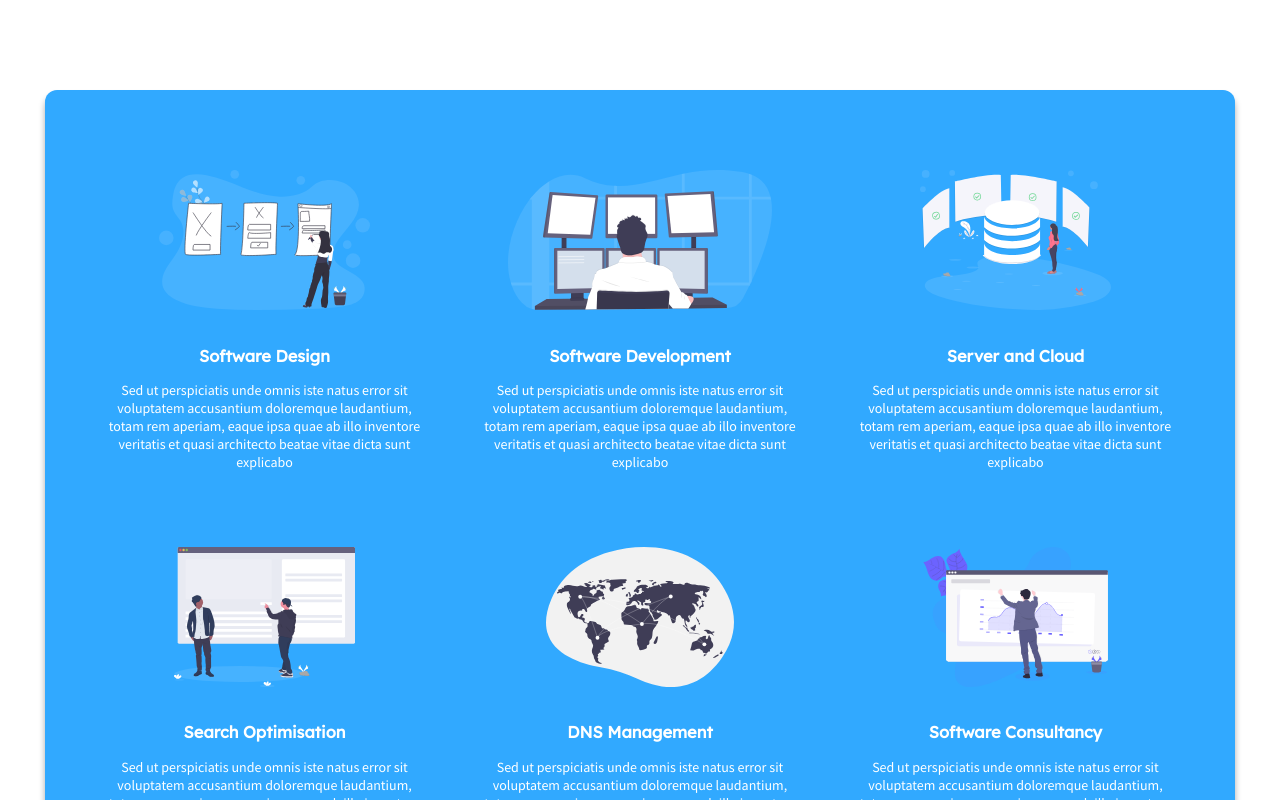
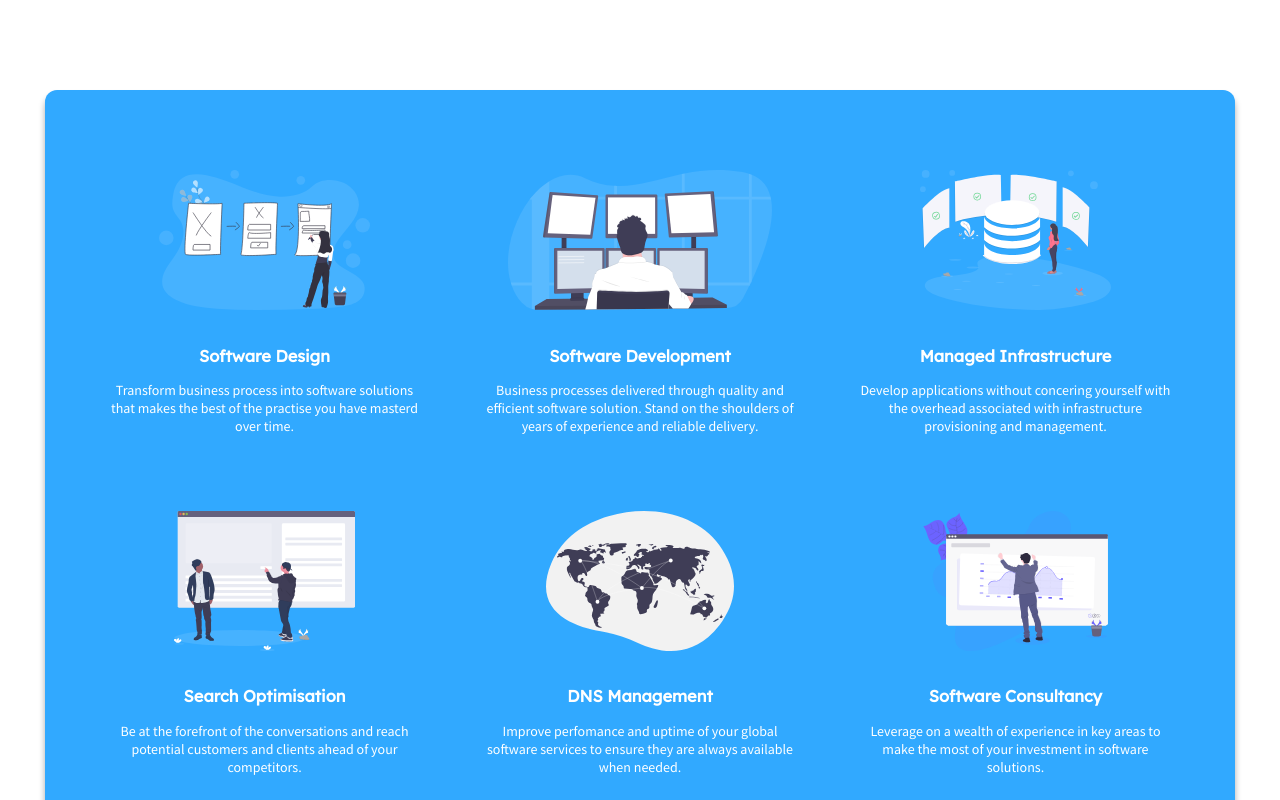
Before and after one commit to michaeldera/devshopzw, a React (Create React App) app: page / in a window 1280 px wide. Shown: the part 1400-2200 px from the top of the page. Built offline with nearby package versions, Linux system fonts and the light colour scheme.

Commit message:
modified content

```diff
--- a/src/pages/home/sections/services-section/services-section.tsx
+++ b/src/pages/home/sections/services-section/services-section.tsx
@@ -32,42 +32,42 @@ const ServicesSection: React.FunctionComponent = () => {
               <img className="services-icon" src={design} alt="" />
             </div>
             <h3>Software Design</h3>
-            Sed ut perspiciatis unde omnis iste natus error sit voluptatem accusantium doloremque laudantium, totam rem aperiam, eaque ipsa quae ab illo inventore veritatis et quasi architecto beatae vitae dicta sunt explicabo
+            Transform business process into software solutions that makes the best of the practise you have masterd over time.
           </div>
           <div>
             <div className="services-icon-container">
               <img className="services-icon" src={softwaredev} alt="" />
             </div>
             <h3>Software Development</h3>
-            Sed ut perspiciatis unde omnis iste natus error sit voluptatem accusantium doloremque laudantium, totam rem aperiam, eaque ipsa quae ab illo inventore veritatis et quasi architecto beatae vitae dicta sunt explicabo
+            Business processes delivered through quality and efficient software solution. Stand on the shoulders of years of experience and reliable delivery.
             </div>
           <div>
           <div className="services-icon-container">
               <img className="services-icon" src={infrastructure} alt="" />
             </div>
-            <h3>Server and Cloud</h3>
-            Sed ut perspiciatis unde omnis iste natus error sit voluptatem accusantium doloremque laudantium, totam rem aperiam, eaque ipsa quae ab illo inventore veritatis et quasi architecto beatae vitae dicta sunt explicabo
+            <h3>Managed Infrastructure</h3>
+            Develop applications without concering yourself with the overhead associated with infrastructure provisioning and management.
             </div>
             <div>
             <div className="services-icon-container">
               <img className="services-icon" src={seo} alt="" />
             </div>
             <h3>Search Optimisation</h3>
-            Sed ut perspiciatis unde omnis iste natus error sit voluptatem accusantium doloremque laudantium, totam rem aperiam, eaque ipsa quae ab illo inventore veritatis et quasi architecto beatae vitae dicta sunt explicabo
+            Be at the forefront of the conversations and reach potential customers and clients ahead of your competitors.
           </div>
           <div>
             <div className="services-icon-container">
               <img className="services-icon" src={dns} alt="" />
             </div>
             <h3>DNS Management</h3>
-            Sed ut perspiciatis unde omnis iste natus error sit voluptatem accusantium doloremque laudantium, totam rem aperiam, eaque ipsa quae ab illo inventore veritatis et quasi architecto beatae vitae dicta sunt explicabo
+            Improve perfomance and uptime of your global software services to ensure they are always available when needed.
             </div>
           <div>
           <div className="services-icon-container">
               <img className="services-icon" src={analytics} alt="" />
             </div>
             <h3>Software Consultancy</h3>
-            Sed ut perspiciatis unde omnis iste natus error sit voluptatem accusantium doloremque laudantium, totam rem aperiam, eaque ipsa quae ab illo inventore veritatis et quasi architecto beatae vitae dicta sunt explicabo
+             Leverage on a wealth of experience in key  areas to make the most of your investment in software solutions.
             </div>
         </div>
       </div>
```
